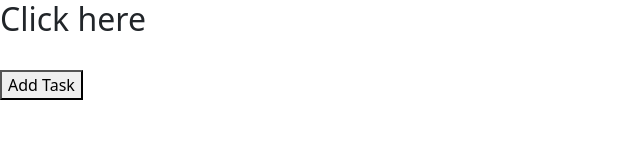
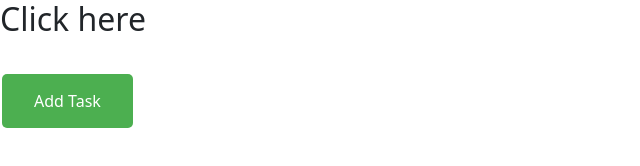
Before and after one commit to w3villa-syedufaq-haider/task-app-up, a plain HTML site: page index.html in a window 1280 px wide. Shown: the whole page, without its empty margins (0-640 px from the left). Drawn offline with nearby package versions, Linux system fonts and the light colour scheme.

Commit message:
Update style.css

```diff
--- a/style.css
+++ b/style.css
@@ -35,6 +35,23 @@
     font-size: 20px;
 }
 
+.modal_opener{
+    text-align: center;
+    margin-top: 20px;
+}
+#myBtn{
+    background-color: #4CAF50; /* Green */
+    border: none;
+    color: white;
+    padding: 15px 32px;
+    border-radius: 5px;
+    text-align: center;
+    text-decoration: none;
+    display: inline-block;
+    font-size: 16px;
+    margin: 4px 2px;
+    cursor: pointer;
+}
 
 #btn{
     background-color: rgb(33, 179, 33);
```
